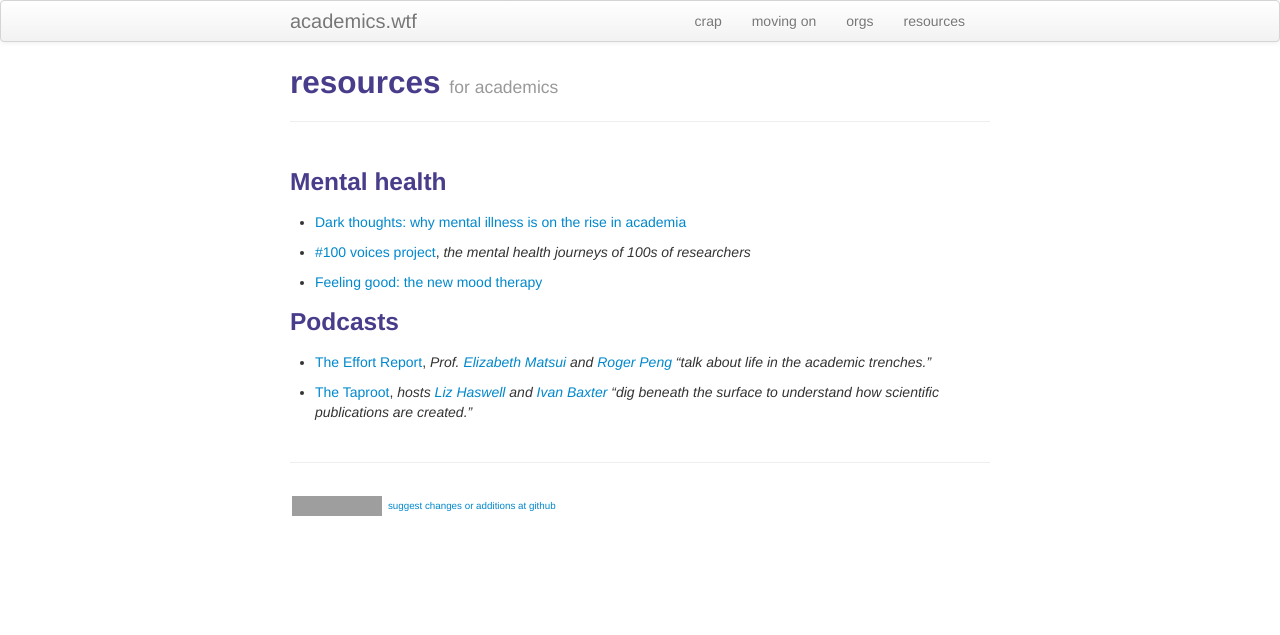
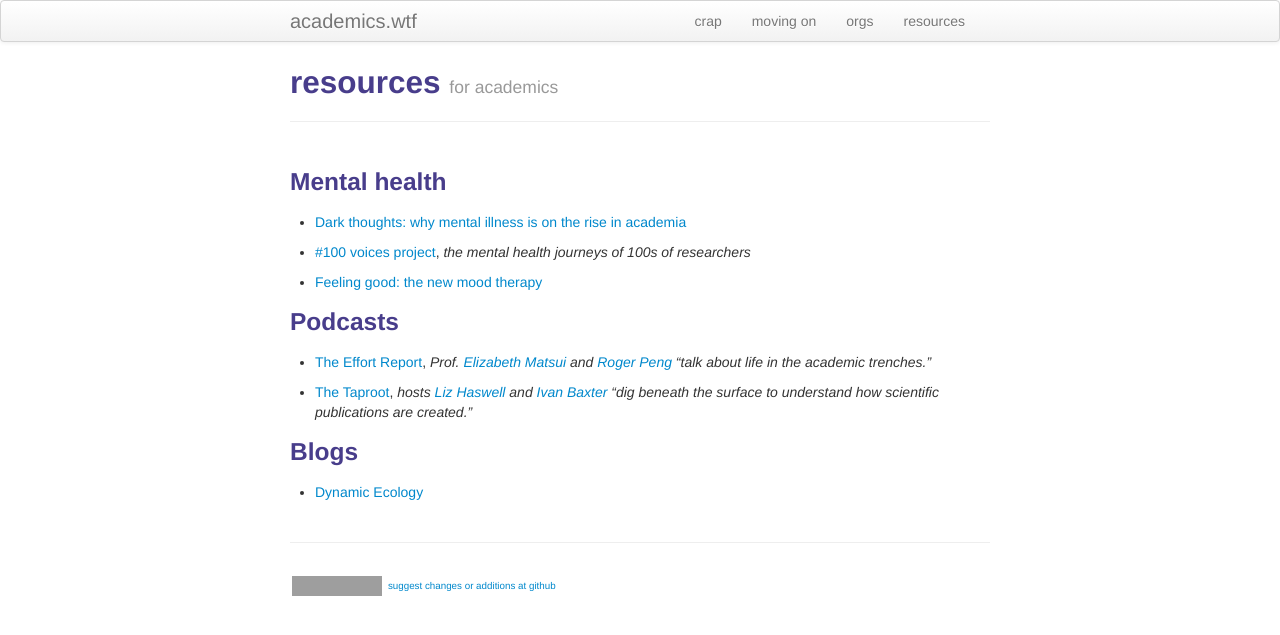
Before and after one commit to kbroman/academics.wtf, a Jekyll site: the page built from resources.md, in a window 1280 px wide. Shown: the top 635 px of the page. Built offline with Jekyll 4.4.1, drawn with Linux system fonts in a browser that asks for light colours; grey boxes are pictures that could not be loaded.

Commit message:
resources: dynamic ecology blog

```diff
--- a/resources.md
+++ b/resources.md
@@ -30,3 +30,8 @@ description: resources for surviving academics
   Baxter](https://www.danforthcenter.org/our-work/principal-investigators/ivan-baxter/)
   "dig beneath the surface to understand how scientific publications
   are created."_
+
+
+### Blogs
+
+- [Dynamic Ecology](https://dynamicecology.wordpress.com/best-of-dynamic-ecology/)
```
